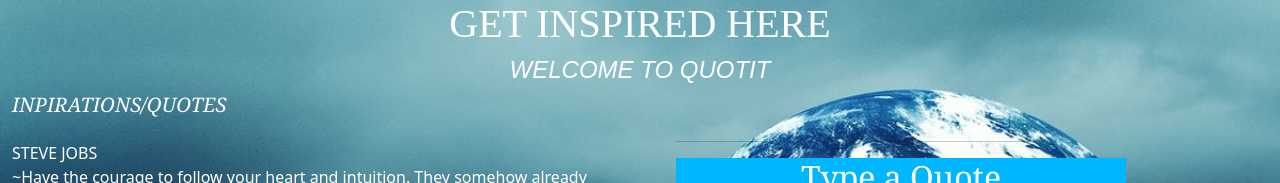
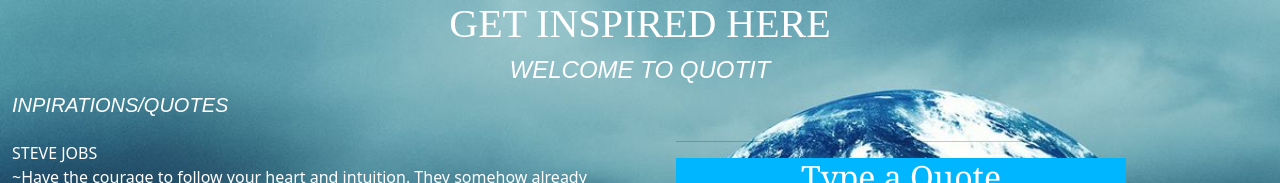
Before and after one commit to tailorv/Quotit, an Angular app: page / in a window 1280 px wide. Shown: the top 183 px of the page. Built offline with nearby package versions, Linux system fonts and the light colour scheme.

Commit message:
update component.css file

```diff
--- a/src/app/quote/quote.component.css
+++ b/src/app/quote/quote.component.css
@@ -45,7 +45,7 @@ p {
       text-align: left;
       font-style: oblique;
       color: rgb(255, 255, 255);
-      font-family: Georgia, 'Times New Roman', Times, serif;
+      font-family: Arial, Helvetica, sans-serif;
 
   }
   .container{
```
